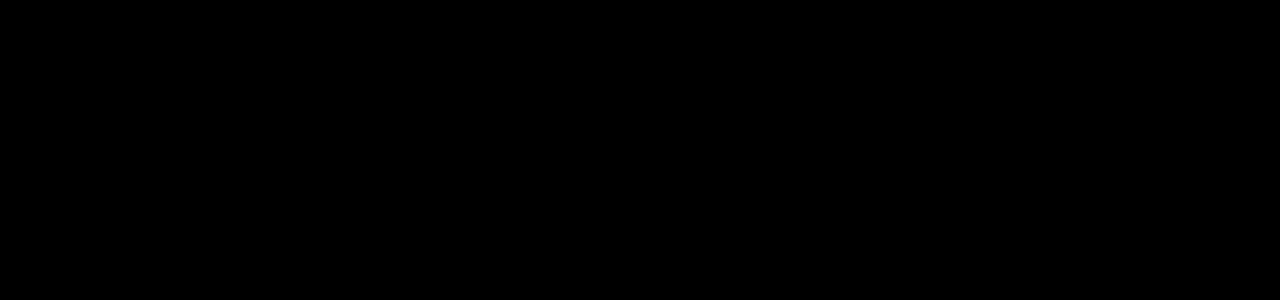
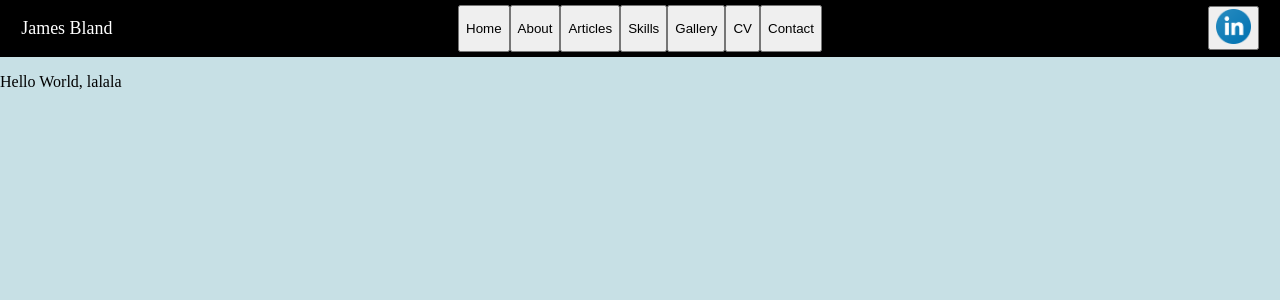
Before and after one commit to JamesB0010/portfolio-website, a React app: page / in a window 1280 px wide. Shown: the top 300 px of the page. Built offline with nearby package versions, Linux system fonts and the light colour scheme.

Commit message:
started on landing page navbar

```diff
--- a/package.json
+++ b/package.json
@@ -5,7 +5,8 @@
   "main": "index.js",
   "scripts": {
     "start": "npx webpack serve -c ./webpack.config.ts",
-    "lint": "npx eslint ."
+    "lint": "npx eslint .",
+    "build": "npx webpack build --config ./webpack.config.ts"
   },
   "keywords": [],
   "author": "",
@@ -17,6 +18,7 @@
     "@types/node": "^25.9.3",
     "css-loader": "^7.1.4",
     "eslint": "^10.5.0",
+    "file-loader": "^6.2.0",
     "sass": "^1.101.0",
     "sass-loader": "^17.0.0",
     "style-loader": "^4.0.0",
--- a/src/app/App.tsx
+++ b/src/app/App.tsx
@@ -1,9 +1,11 @@
 import { StrictMode } from "react";
+import {NavbarHeader} from "../components/navbarHeader/NavbarHeader";
 
 export const App = () =>
 {
     return (
         <StrictMode>
+            <NavbarHeader />
             <p>Hello World, lalala</p>
         </StrictMode>
     )
--- /dev/null
+++ b/src/components/navbarHeader/NavbarHeader.tsx
@@ -0,0 +1,24 @@
+import {SocialIcon} from "./SocialIcon";
+import { PageLinks } from "./PageLinks";
+import {logos} from "../../constants/logos";
+
+export const NavbarHeader = () =>
+{
+    return (
+        <div className="navbar-header">
+            <div className="navbar-header-left">
+                <p>James Bland</p>
+            </div>
+
+            <PageLinks />
+
+            <div className="navbar-header-right">
+                <button>
+                    <SocialIcon
+                    image={logos.linkedin} />
+                </button>
+            </div>
+
+        </div>
+    )
+}
--- /dev/null
+++ b/src/components/navbarHeader/PageLinks.tsx
@@ -0,0 +1,28 @@
+export const PageLinks = () =>
+{
+    return (
+        <div className="navbar-header-center">
+            <button>
+                <p>Home</p>
+            </button>
+            <button>
+                <p>About</p>
+            </button>
+            <button>
+                <p>Articles</p>
+            </button>
+            <button>
+                <p>Skills</p>
+            </button>
+            <button>
+                <p>Gallery</p>
+            </button>
+            <button>
+                <p>CV</p>
+            </button>
+            <button>
+                <p>Contact</p>
+            </button>
+        </div>
+    )
+}
--- /dev/null
+++ b/src/components/navbarHeader/SocialIcon.tsx
@@ -0,0 +1,11 @@
+interface SocialIconProps {
+    image: any;
+}
+
+export const SocialIcon = ({image}: SocialIconProps) =>
+{
+    console.log("image: ", image);
+    return (
+        <img src={image} alt="Social Icon" className="social-icon" />
+    )
+}
--- /dev/null
+++ b/src/constants/logos.ts
@@ -0,0 +1,5 @@
+import linkedinLogo from "../../public/images/linkedinLogo.png";
+
+export const logos = {
+    linkedin: linkedinLogo
+} as const;
--- /dev/null
+++ b/src/style/components/navbarHeader.scss
@@ -0,0 +1,37 @@
+.navbar-header {
+    width: 100%;
+    background-color: #000000;
+    display: grid;
+    grid-template-columns: 1fr 1fr 1fr;
+    color: white;
+    justify-content: space-between;
+    align-items: center;
+    font-size: 1.12rem;
+}
+
+.navbar-header-section {
+    margin-left: 5%;
+    margin-right: 5%;
+}
+
+.navbar-header-left {
+    @extend .navbar-header-section;
+    display: flex;
+    justify-content: left;
+    align-items: center;
+    width: 100%;
+}
+
+.navbar-header-center {
+    @extend .navbar-header-section;
+    display: flex;
+    justify-content: center;
+    align-items: center;
+}
+
+.navbar-header-right {
+    @extend .navbar-header-section;
+    display: flex;
+    justify-content: right;
+    align-items: center;
+}
--- /dev/null
+++ b/src/style/components/social-icon.scss
@@ -0,0 +1,3 @@
+.social-icon {
+    height: 35px;
+}
--- a/src/style/style.scss
+++ b/src/style/style.scss
@@ -1,3 +1,7 @@
+@use "./components/navbarHeader.scss";
+@use "./components/social-icon.scss";
+
 body {
-    background-color: #000000;
+    background-color: #c7e0e5;
+    margin: 0px;
 }
--- a/src/types/scss.d.ts
+++ b/src/types/scss.d.ts
@@ -1,3 +1,8 @@
 declare module '*.scss';
 declare module '*.sass';
 declare module '*.css';
+declare module "*.png" {
+    // eslint-disable-next-line @typescript-eslint/no-explicit-any
+    const value: any;
+    export default value.default;
+}
--- a/webpack.config.ts
+++ b/webpack.config.ts
@@ -36,6 +36,14 @@
                     "sass-loader",
                 ],
             },
+            {
+                test: /\.(png|jpe?g|gif)$/i,
+                use: [
+                  {
+                    loader: 'file-loader',
+                  },
+              ],
+            },
         ]
     },
     resolve: {
```
Also changed, not shown: public/images/linkedinLogo.png (added), 1 other file (tests, documents, lock files or other folders).
